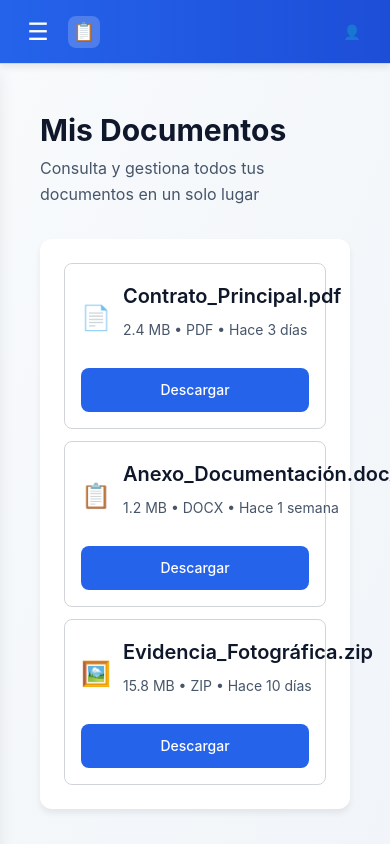
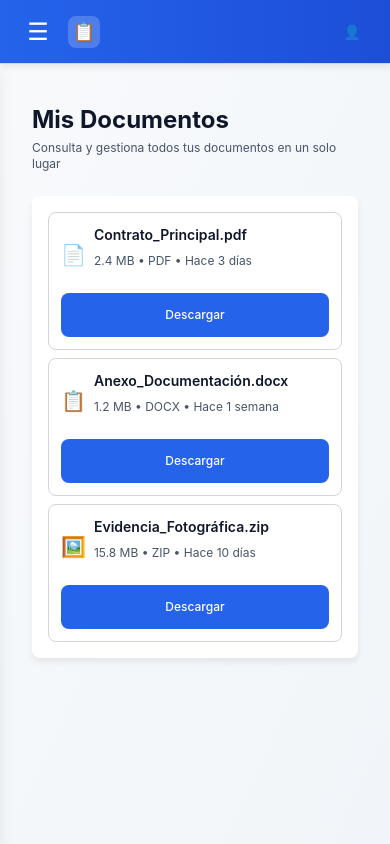
Before and after one commit to stivenelmago-sudo/MiDespacho-frontend, an Angular app: page /documentos in a window 390 px wide. Built offline with nearby package versions, Linux system fonts and the light colour scheme.

Commit message:
feat: mejorar estilos y estructura en la sección de documentos

```diff
--- a/src/app/components/documentos/documentos.html
+++ b/src/app/components/documentos/documentos.html
@@ -1,48 +1,48 @@
-<div class="p-6">
-  <div class="mb-8">
-    <h1 class="text-3xl font-bold text-slate-900 mb-2">Mis Documentos</h1>
-    <p class="text-slate-600">Consulta y gestiona todos tus documentos en un solo lugar</p>
+<div class="p-4 md:p-6">
+  <div class="mb-6 md:mb-8">
+    <h1 class="text-2xl md:text-3xl font-bold text-slate-900 mb-1 md:mb-2">Mis Documentos</h1>
+    <p class="text-xs md:text-sm text-slate-600">Consulta y gestiona todos tus documentos en un solo lugar</p>
   </div>
 
-  <div class="bg-white rounded-xl shadow-md-soft p-6">
-    <div class="space-y-3">
+  <div class="bg-white rounded-lg md:rounded-xl shadow-md-soft p-4 md:p-6">
+    <div class="space-y-2 md:space-y-3">
       <div
-        class="p-4 border border-slate-200 rounded-lg hover:shadow-md-soft transition-shadow cursor-pointer flex flex-col md:flex-row items-start md:items-center justify-between gap-3 md:gap-0">
-        <div class="flex items-center gap-3 flex-1">
-          <div class="text-2xl flex-shrink-0">📄</div>
+        class="p-3 md:p-4 border border-slate-200 rounded-lg hover:shadow-md-soft transition-shadow cursor-pointer flex flex-col md:flex-row items-start md:items-center justify-between gap-2 md:gap-4">
+        <div class="flex items-center gap-2 md:gap-3 flex-1 min-w-0">
+          <div class="text-xl md:text-2xl flex-shrink-0">📄</div>
           <div class="min-w-0">
-            <h3 class="font-semibold text-slate-900 break-words">Contrato_Principal.pdf</h3>
-            <p class="text-sm text-slate-600">2.4 MB • PDF • Hace 3 días</p>
+            <h3 class="font-semibold text-sm md:text-base text-slate-900 break-words">Contrato_Principal.pdf</h3>
+            <p class="text-xs md:text-sm text-slate-600">2.4 MB • PDF • Hace 3 días</p>
           </div>
         </div>
         <button
-          class="w-full md:w-auto px-4 py-2 bg-blue-600 text-white rounded-lg hover:bg-blue-700 transition-colors text-sm font-medium">Descargar</button>
+          class="w-full md:w-auto px-3 md:px-4 py-2 bg-blue-600 text-white rounded-lg hover:bg-blue-700 transition-colors text-xs md:text-sm font-medium">Descargar</button>
       </div>
 
       <div
-        class="p-4 border border-slate-200 rounded-lg hover:shadow-md-soft transition-shadow cursor-pointer flex flex-col md:flex-row items-start md:items-center justify-between gap-3 md:gap-0">
-        <div class="flex items-center gap-3 flex-1">
-          <div class="text-2xl flex-shrink-0">📋</div>
+        class="p-3 md:p-4 border border-slate-200 rounded-lg hover:shadow-md-soft transition-shadow cursor-pointer flex flex-col md:flex-row items-start md:items-center justify-between gap-2 md:gap-4">
+        <div class="flex items-center gap-2 md:gap-3 flex-1 min-w-0">
+          <div class="text-xl md:text-2xl flex-shrink-0">📋</div>
           <div class="min-w-0">
-            <h3 class="font-semibold text-slate-900 break-words">Anexo_Documentación.docx</h3>
-            <p class="text-sm text-slate-600">1.2 MB • DOCX • Hace 1 semana</p>
+            <h3 class="font-semibold text-sm md:text-base text-slate-900 break-words">Anexo_Documentación.docx</h3>
+            <p class="text-xs md:text-sm text-slate-600">1.2 MB • DOCX • Hace 1 semana</p>
           </div>
         </div>
         <button
-          class="w-full md:w-auto px-4 py-2 bg-blue-600 text-white rounded-lg hover:bg-blue-700 transition-colors text-sm font-medium">Descargar</button>
+          class="w-full md:w-auto px-3 md:px-4 py-2 bg-blue-600 text-white rounded-lg hover:bg-blue-700 transition-colors text-xs md:text-sm font-medium">Descargar</button>
       </div>
 
       <div
-        class="p-4 border border-slate-200 rounded-lg hover:shadow-md-soft transition-shadow cursor-pointer flex flex-col md:flex-row items-start md:items-center justify-between gap-3 md:gap-0">
-        <div class="flex items-center gap-3 flex-1">
-          <div class="text-2xl flex-shrink-0">🖼️</div>
+        class="p-3 md:p-4 border border-slate-200 rounded-lg hover:shadow-md-soft transition-shadow cursor-pointer flex flex-col md:flex-row items-start md:items-center justify-between gap-2 md:gap-4">
+        <div class="flex items-center gap-2 md:gap-3 flex-1 min-w-0">
+          <div class="text-xl md:text-2xl flex-shrink-0">🖼️</div>
           <div class="min-w-0">
-            <h3 class="font-semibold text-slate-900 break-words">Evidencia_Fotográfica.zip</h3>
-            <p class="text-sm text-slate-600">15.8 MB • ZIP • Hace 10 días</p>
+            <h3 class="font-semibold text-sm md:text-base text-slate-900 break-words">Evidencia_Fotográfica.zip</h3>
+            <p class="text-xs md:text-sm text-slate-600">15.8 MB • ZIP • Hace 10 días</p>
           </div>
         </div>
         <button
-          class="w-full md:w-auto px-4 py-2 bg-blue-600 text-white rounded-lg hover:bg-blue-700 transition-colors text-sm font-medium">Descargar</button>
+          class="w-full md:w-auto px-3 md:px-4 py-2 bg-blue-600 text-white rounded-lg hover:bg-blue-700 transition-colors text-xs md:text-sm font-medium">Descargar</button>
       </div>
     </div>
   </div>
```
